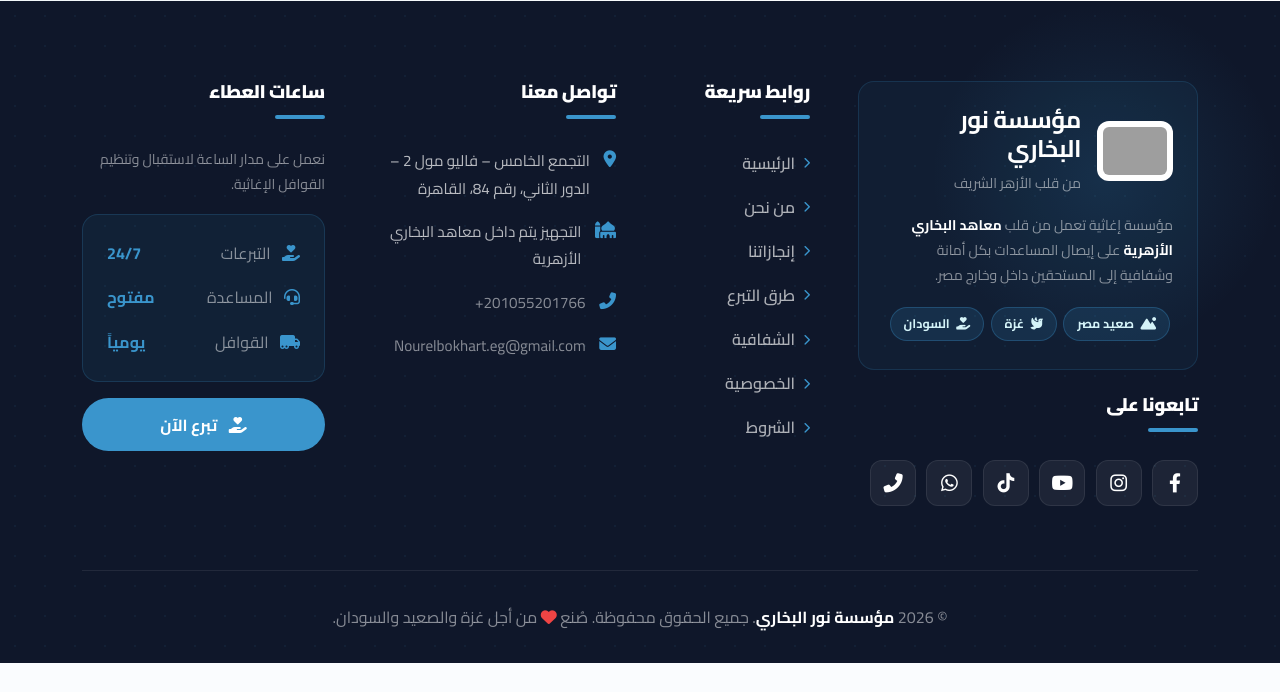
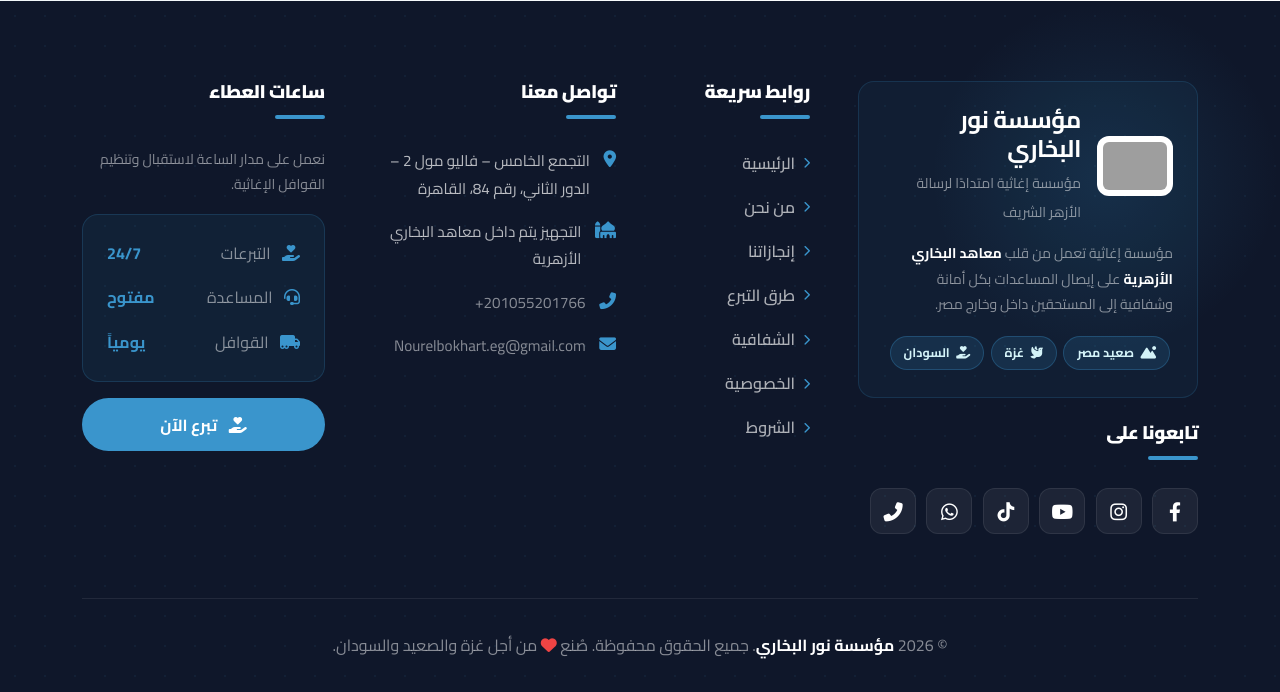
Before and after one commit to abdo-shrief270/nooor, a Laravel app: page /about in a window 1280 px wide. Shown: the part 3225-3917 px from the top of the page. Before the commit the page ends 3888 px from the top, so only its background shows below. Run offline with Laravel 12, Linux system fonts and the light colour scheme; grey boxes are pictures that could not be loaded.

Commit message:
Update brand messaging to reflect alignment with Al-Azhar's mission
- Replaced "قلب الأزهر الشريف" with "امتدادًا لرسالة الأزهر الشريف" across index, about-us, and footer views.
- Adjusted CSS in the index view for better alignment of floating buttons.
- Resolved missing newline warnings at end of file in multiple view templates.

```diff
--- a/resources/views/about-us.blade.php
+++ b/resources/views/about-us.blade.php
@@ -4,7 +4,7 @@
     <meta charset="utf-8">
     <meta name="viewport" content="width=device-width, initial-scale=1, shrink-to-fit=no">
     <title>من نحن | مؤسسة نور البخاري</title>
-    <meta name="description" content="مؤسسة نور البخاري - إغاثة وأمل من قلب الأزهر الشريف إلى صعيد مصر وغزة والسودان.">
+    <meta name="description" content="مؤسسة نور البخاري - مؤسسة إغاثية امتدادًا لرسالة الأزهر الشريف، لخدمة صعيد مصر وغزة والسودان.">
 
     <link rel="icon" href="{{ asset('logo.jpg-large-preserve-ratio') }}" type="image/jpeg">
 
@@ -240,7 +240,7 @@
                     <span class="chip"><i class="fas fa-mosque"></i> معاهد البخاري الأزهرية</span>
                     <span class="chip"><i class="fas fa-globe-africa"></i> داخل وخارج مصر</span>
                 </div>
-                <h2 class="mb-4" style="font-size: 2.5rem;">مؤسسة إغاثية تنطلق من <span class="text-primary">قلب الأزهر الشريف</span></h2>
+                <h2 class="mb-4" style="font-size: 2.5rem;">مؤسسة إغاثية امتدادًا لرسالة <span class="text-primary">الأزهر الشريف</span></h2>
                 <p class="fs-5 text-muted mb-4">مؤسسة <strong class="text-primary-deeper">نور البخاري</strong> هي صرح إغاثي يتخذ من <strong>معاهد البخاري الأزهرية</strong> مقراً لتجهيز قوافله، وانطلاقاً من القاهرة (التجمع الخامس – فاليو مول 2) نمدّ يد العون داخل مصر وخارجها.</p>
                 <p class="fs-5 text-muted mb-4">نؤمن بأن العمل الإغاثي رسالة سامية لا تعرف حدوداً جغرافية، فكل أسرة جائعة، وكل طفل يحتاج إلى ماء، وكل أرملة تنتظر الإغاثة — هي أمانة في أعناقنا.</p>
                 <a href="/#donations" class="btn btn-luxury">
--- a/resources/views/index.blade.php
+++ b/resources/views/index.blade.php
@@ -519,6 +519,7 @@
             position: fixed;
             bottom: 25px; left: 25px;
             z-index: 9990;
+            align-items: center;
             display: flex; flex-direction: column; gap: 12px;
         }
         .floating-btn {
@@ -1101,7 +1102,7 @@
                         <span class="scope-badge"><i class="fas fa-map-marker-alt"></i> التجمع الخامس – فاليو مول 2</span>
                         <span class="scope-badge"><i class="fas fa-globe-africa"></i> داخل وخارج مصر</span>
                     </div>
-                    <h2 class="mb-3" style="font-size: 2.4rem;">مؤسسة إغاثية تنطلق من <span class="text-primary">قلب الأزهر الشريف</span></h2>
+                    <h2 class="mb-3" style="font-size: 2.4rem;">مؤسسة إغاثية امتدادًا لرسالة <span class="text-primary">الأزهر الشريف</span></h2>
                     <p class="fs-5 mb-4">يتم تجهيز قوافلنا الإغاثية داخل <strong>معاهد البخاري الأزهرية</strong> بكوادر متخصصة وبشفافية تامة، ومن هناك تنطلق إلى المستحقين في صعيد مصر، وقطاع غزة، والشقيقة السودان.</p>
                     <div class="row g-3">
                         <div class="col-sm-4">
--- a/resources/views/partials/footer.blade.php
+++ b/resources/views/partials/footer.blade.php
@@ -135,7 +135,7 @@
                         <img src="{{ asset('logo.jpg-large-preserve-ratio') }}" alt="مؤسسة نور البخاري">
                         <div>
                             <h4 class="text-white mb-1 fw-bold">مؤسسة نور البخاري</h4>
-                            <small class="text-white-50">من قلب الأزهر الشريف</small>
+                            <small class="text-white-50">مؤسسة إغاثية امتدادًا لرسالة الأزهر الشريف</small>
                         </div>
                     </div>
                     <p class="text-white-50 mb-3 small">مؤسسة إغاثية تعمل من قلب <strong class="text-white">معاهد البخاري الأزهرية</strong> على إيصال المساعدات بكل أمانة وشفافية إلى المستحقين داخل وخارج مصر.</p>
```
